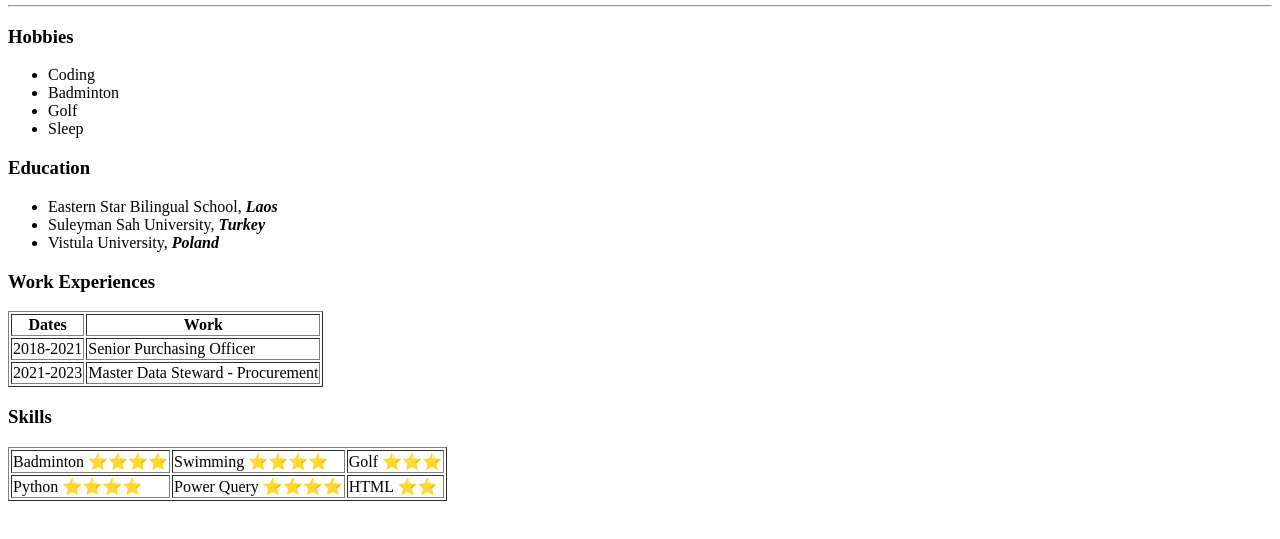
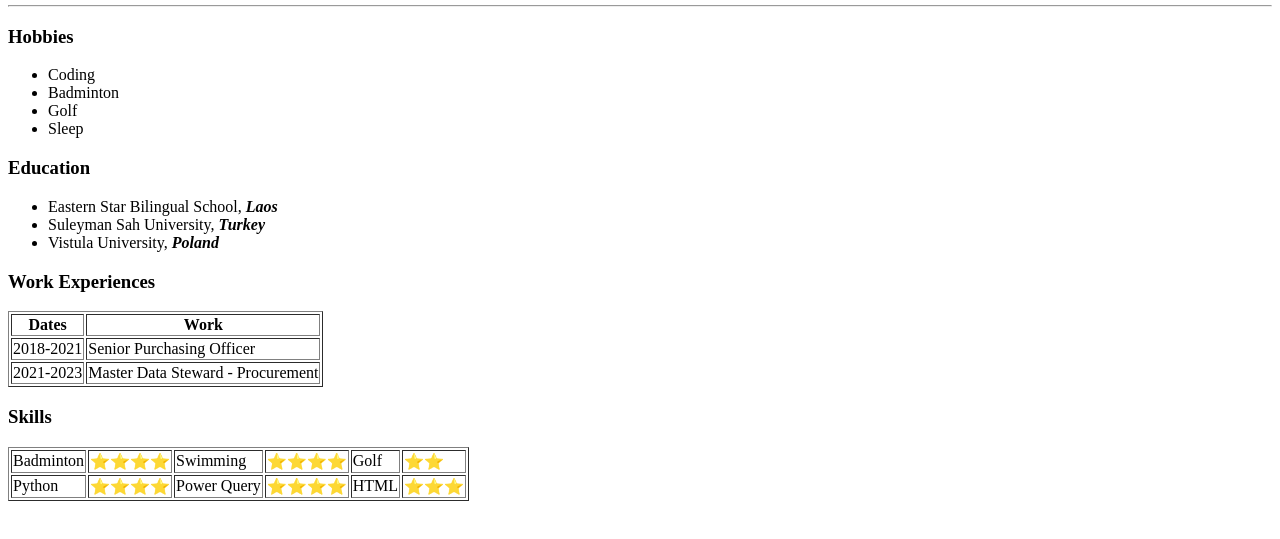
Before and after one commit to Fsvmai/cv, a plain HTML site: page index.html in a window 1280 px wide. Shown: the part 187-726 px from the top of the page. Drawn offline with Linux system fonts and the light colour scheme.

Commit message:
update table data

```diff
--- a/index.html
+++ b/index.html
@@ -58,13 +58,19 @@
        <table border="1">
            <thead>
                <tr>
-                   <td>Badminton ⭐⭐⭐⭐</td>
-                   <td>Swimming ⭐⭐⭐⭐</td>
-                   <td>Golf ⭐⭐⭐</td>
+                   <td>Badminton</td>
+                   <td>⭐⭐⭐⭐</td>
+                   <td>Swimming</td>
+                   <td>⭐⭐⭐⭐</td>
+                   <td>Golf</td>
+                   <td>⭐⭐</td>
                 <tr>
-                   <td>Python ⭐⭐⭐⭐</td>
-                   <td>Power Query ⭐⭐⭐⭐</td>
-                   <td>HTML ⭐⭐</td>
+                   <td>Python</td>
+                   <td>⭐⭐⭐⭐</td>
+                   <td>Power Query</td>
+                   <td>⭐⭐⭐⭐</td>
+                   <td>HTML</td>
+                   <td>⭐⭐⭐</td>
                </tr>
 
                </tr>
```
